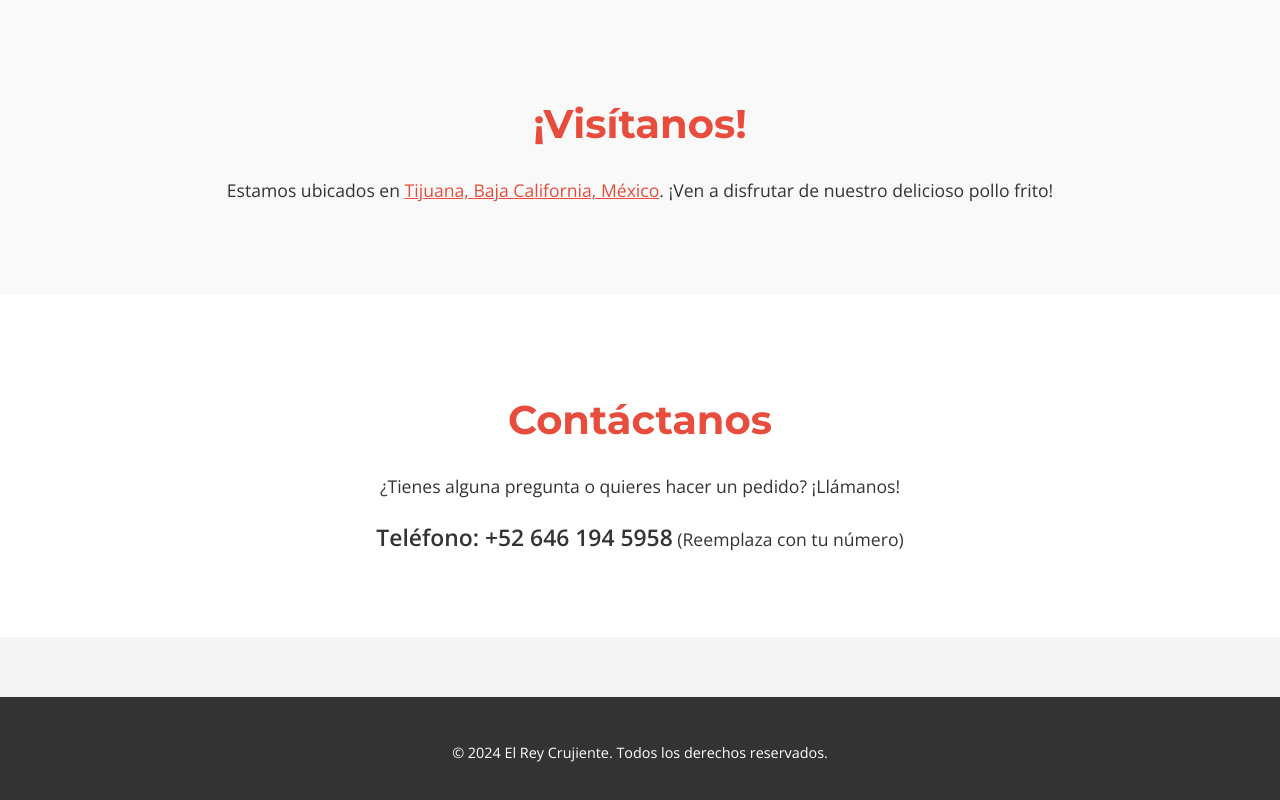
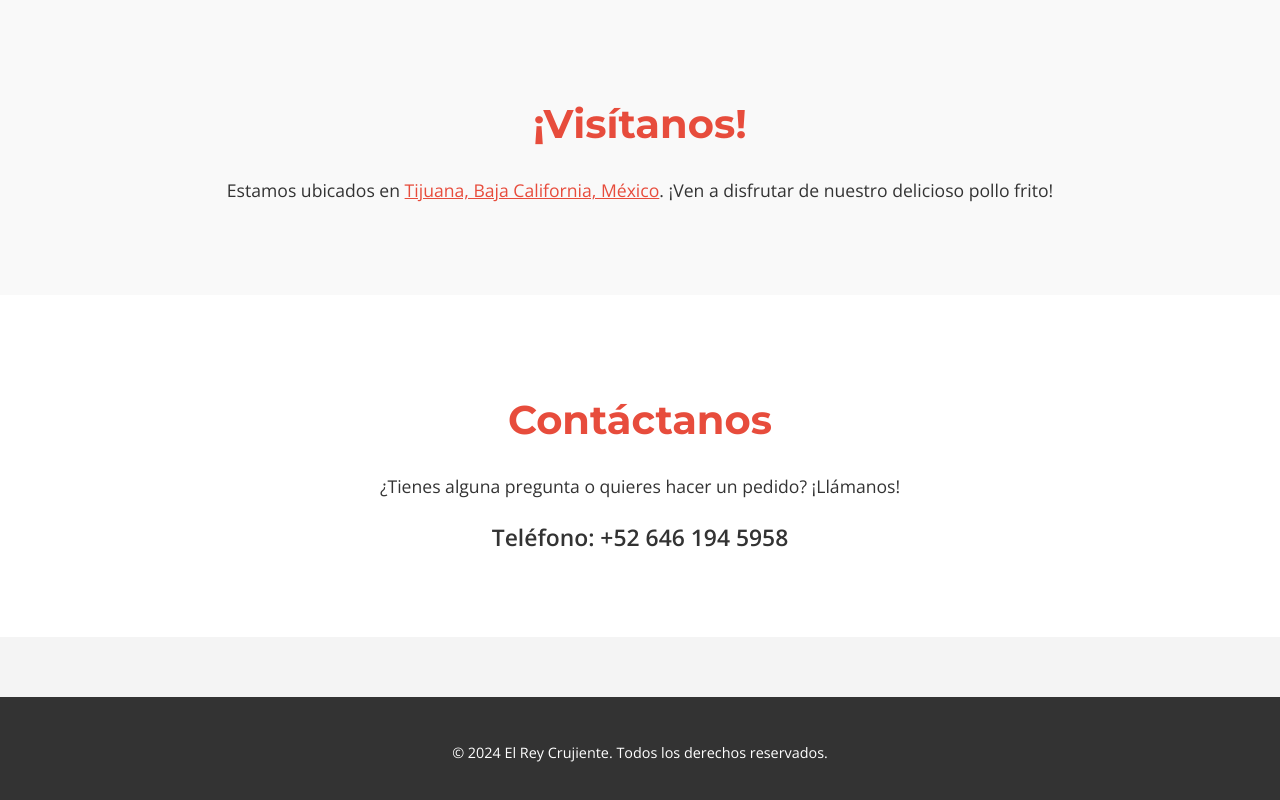
Before and after one commit to jlaa2012jsjsjdk/El-Rey-Crujiente, a plain HTML site: page index.html in a window 1280 px wide. Shown: the part 2231-3031 px from the top of the page. Drawn offline with nearby package versions, Linux system fonts and the light colour scheme.

Commit message:
Update index.html

```diff
--- a/index.html
+++ b/index.html
@@ -94,7 +94,7 @@
             <div class="container">
                 <h2>Contáctanos</h2>
                 <p>¿Tienes alguna pregunta o quieres hacer un pedido? ¡Llámanos!</p>
-                <p class="phone-number"><a href="tel:+526461945958">Teléfono: +52 646 194 5958</a> (Reemplaza con tu número)</p>
+                <p class="phone-number"><a href="tel:+526461945958">Teléfono: +52 646 194 5958</a> </p>
             </div>
         </section>
     </main>
```
